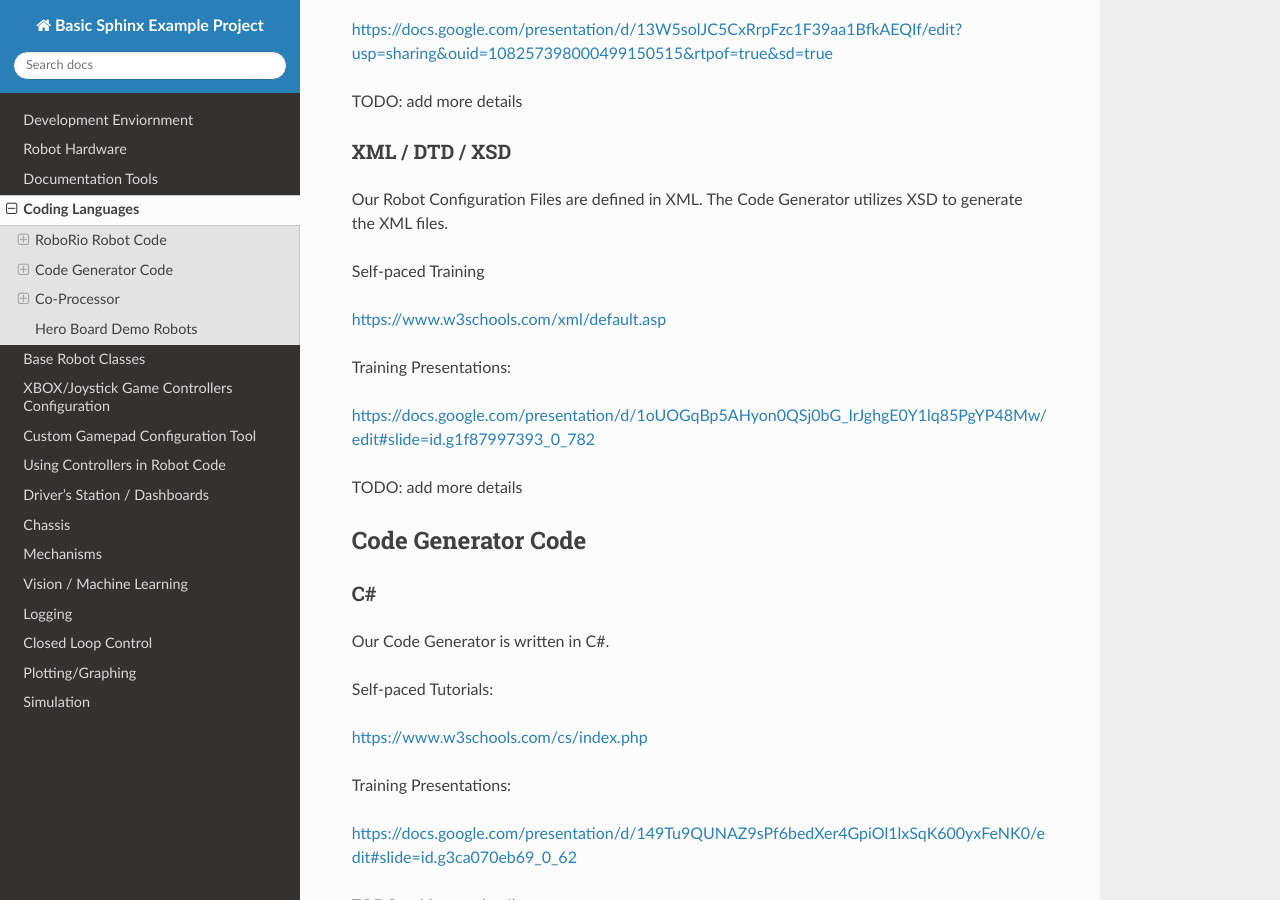
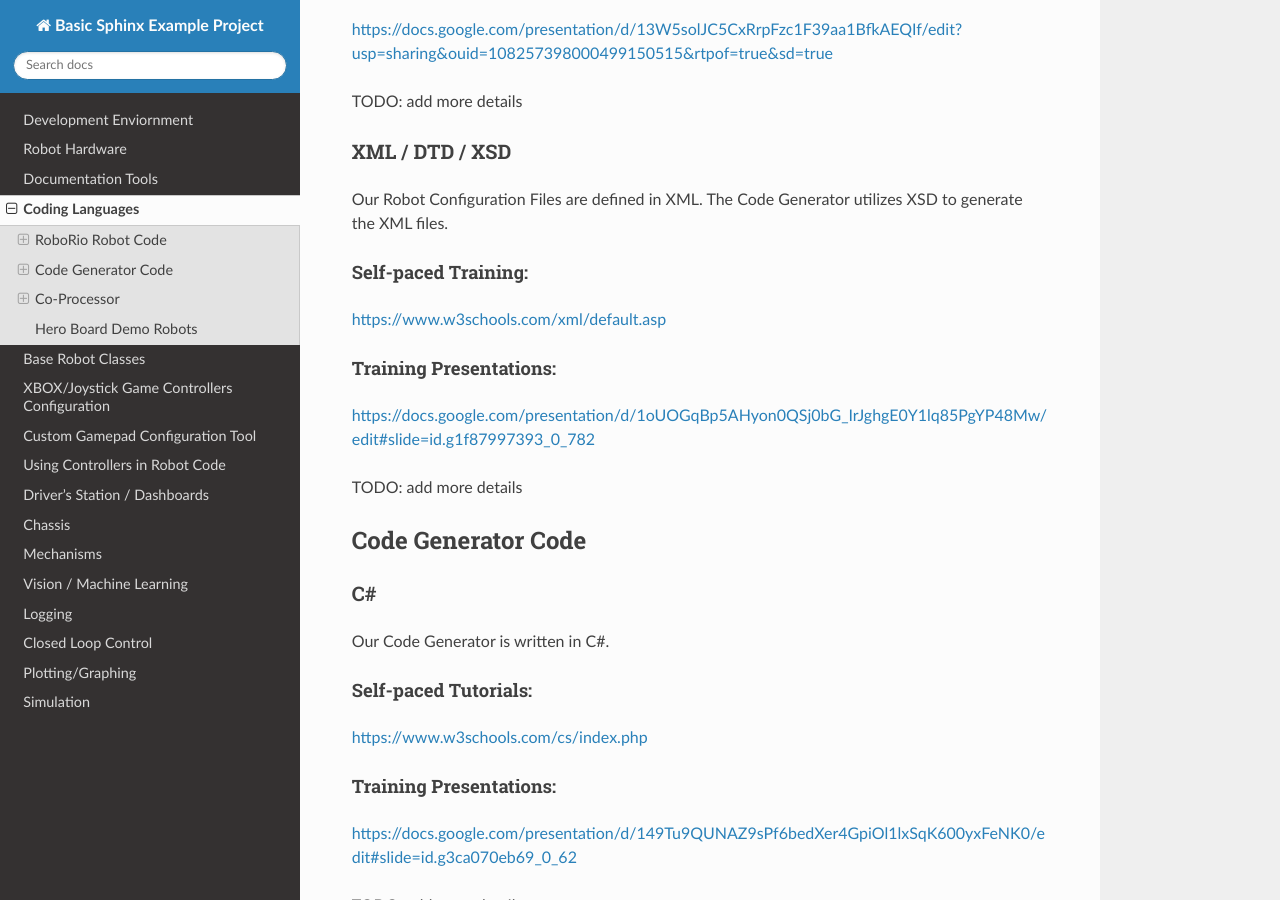
Before and after one commit to Team302/Team302Doco, a Sphinx documentation site: the page built from docs/codingLanguages.rst, in a window 1280 px wide and 900 px high, scrolled down 632 px. Built offline with Sphinx 7.4.7 and the Read the Docs theme 2.0.0, drawn with Linux system fonts in a browser that asks for light colours.

```diff
--- a/docs/codingLanguages.rst
+++ b/docs/codingLanguages.rst
@@ -16,12 +16,14 @@ C++
 This is the main language we use on competition robots.
 
 Self-paced Tutorials:
+~~~~~~~~~~~~~~~~~~~~~
 
 Learncpp tutorial:  https://www.learncpp.com/
 
 W3 Schools tutorial:  https://www.w3schools.com/cpp/default.asp
 
 Training Presentations:
+~~~~~~~~~~~~~~~~~~~~~
 
 https://docs.google.com/presentation/d/1K56woxaXvloTdD96qgGN816_1pcUihMs8mL8JUr8M4Y/edit#slide=id.g1f87997393_0_782
 
@@ -39,12 +41,15 @@ XML / DTD / XSD
 Our Robot Configuration Files are defined in XML.  The Code Generator utilizes XSD to generate the XML files.
 
 
-Self-paced Training
+Self-paced Training:
+~~~~~~~~~~~~~~~~~~~~~
+
 
 https://www.w3schools.com/xml/default.asp
 
 
 Training Presentations:
+~~~~~~~~~~~~~~~~~~~~~
 
 https://docs.google.com/presentation/d/1oUOGqBp5AHyon0QSj0bG_IrJghgE0Y1lq85PgYP48Mw/edit#slide=id.g1f87997393_0_782
 
@@ -60,11 +65,13 @@ C#
 Our Code Generator is written in C#.
 
 Self-paced Tutorials:
+~~~~~~~~~~~~~~~~~~~~~
 
 https://www.w3schools.com/cs/index.php
 
 
 Training Presentations:
+~~~~~~~~~~~~~~~~~~~~~
 
 https://docs.google.com/presentation/d/149Tu9QUNAZ9sPf6bedXer4GpiOl1lxSqK600yxFeNK0/edit#slide=id.g3ca070eb69_0_62
 
@@ -82,6 +89,7 @@ Python
 Sometimes we do our vision coding in Python on the co-processor.
 
 Self-Paced Training
+~~~~~~~~~~~~~~~~~~~~~
 
 https://www.w3schools.com/python/default.asp
 
```
